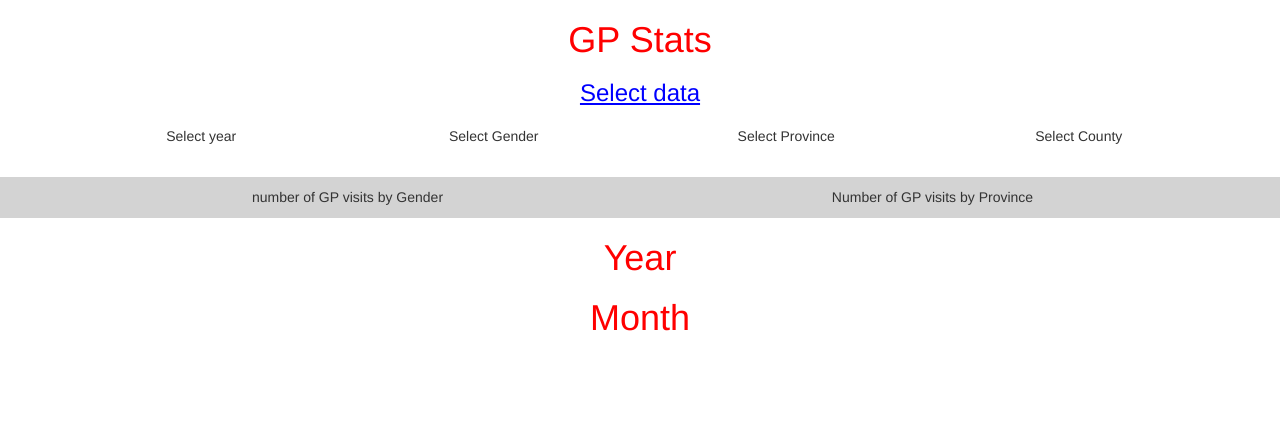
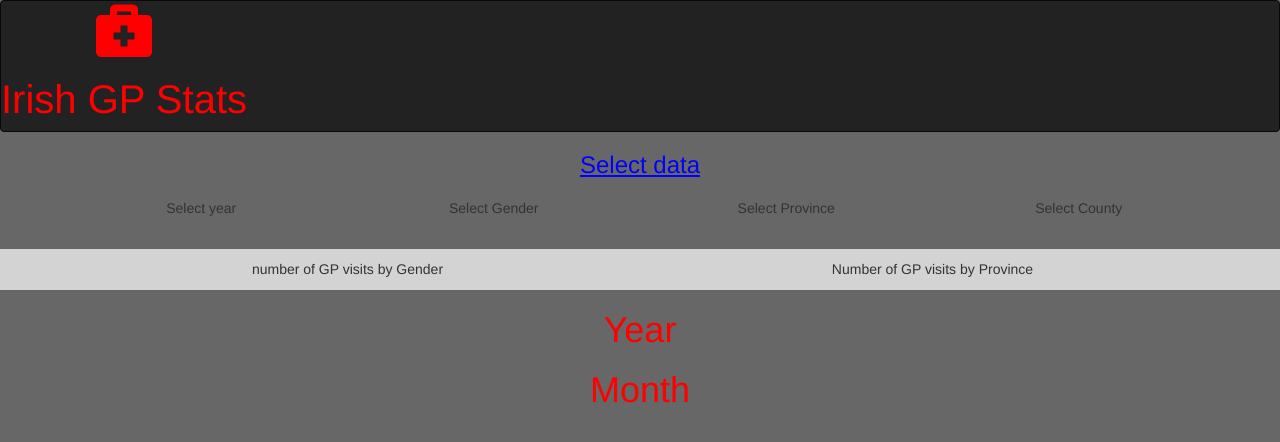
Before and after one commit to Code-Institute-Submissions/irish-gp-stats-dashboard, a plain HTML site: page tester.html in a window 1280 px wide. Drawn offline with nearby package versions, Linux system fonts and the light colour scheme; a script that the page names is missing.

Commit message:
add nav and color 1

```diff
--- a/css/style.css
+++ b/css/style.css
@@ -1,3 +1,9 @@
+body{background-color: #676767;
+text-align: center
+}
+
+
+
 h1 { color:red;
     text-align: center;
 }
@@ -8,9 +14,14 @@ h3{ color: blue;
     padding-bottom: 10px;
 }
 
+h2{color: red;
+    font-size: 40px
+}
 
 
-.selector-headers {color: red;}
+.navbar-header{ text-align:  center;}
+
+
 
 
 
--- a/tester.html
+++ b/tester.html
@@ -8,6 +8,7 @@
 
 
     <link rel="stylesheet" href="https://maxcdn.bootstrapcdn.com/bootstrap/3.3.7/css/bootstrap.min.css" type="text/css" />
+    <link rel="stylesheet" href="https://use.fontawesome.com/releases/v5.1.0/css/all.css" integrity="sha384-lKuwvrZot6UHsBSfcMvOkWwlCMgc0TaWr+30HWe3a4ltaBwTZhyTEggF5tJv8tbt" crossorigin="anonymous">
     <link rel="stylesheet" href="https://maxcdn.bootstrapcdn.com/font-awesome/4.7.0/css/font-awesome.min.css" type="text/css" />
     <link rel="stylesheet" href="https://cdnjs.cloudflare.com/ajax/libs/hover.css/2.1.1/css/hover-min.css" type="text/css" />
     <link rel="stylesheet" href="css/style.css" type="text/css" />
@@ -23,8 +24,18 @@
 </head>
 
 
-<body>
-    <h1>GP Stats</h1>
+<body class="bgcolor">
+
+
+
+
+    <nav class= "navbar navbar-inverse">
+
+            <div class="navbar-header">
+              <a target="_blank" href="#" ><i class="fas fa-briefcase-medical fa-4x" style="color:red"></i></a>
+               <h2>Irish GP Stats</h2>
+            </div>
+    </nav>
 
 
 
```
